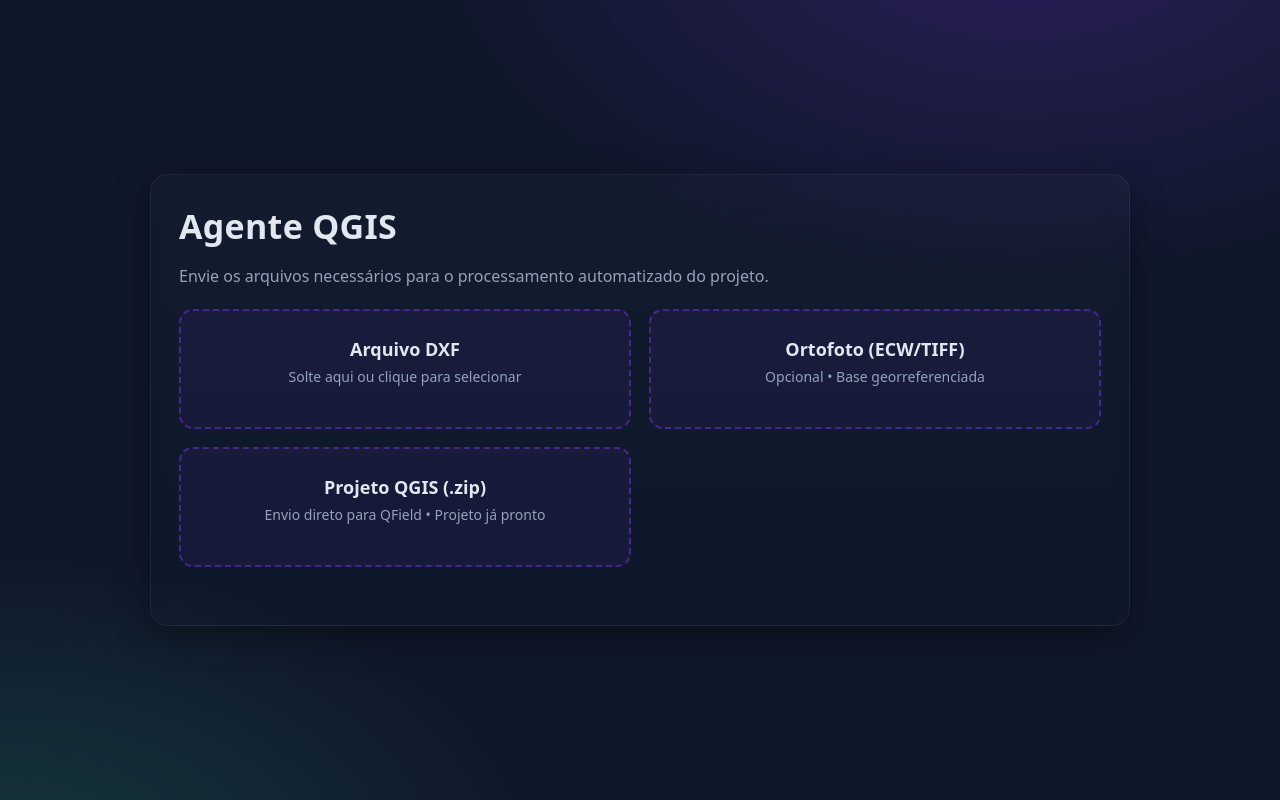
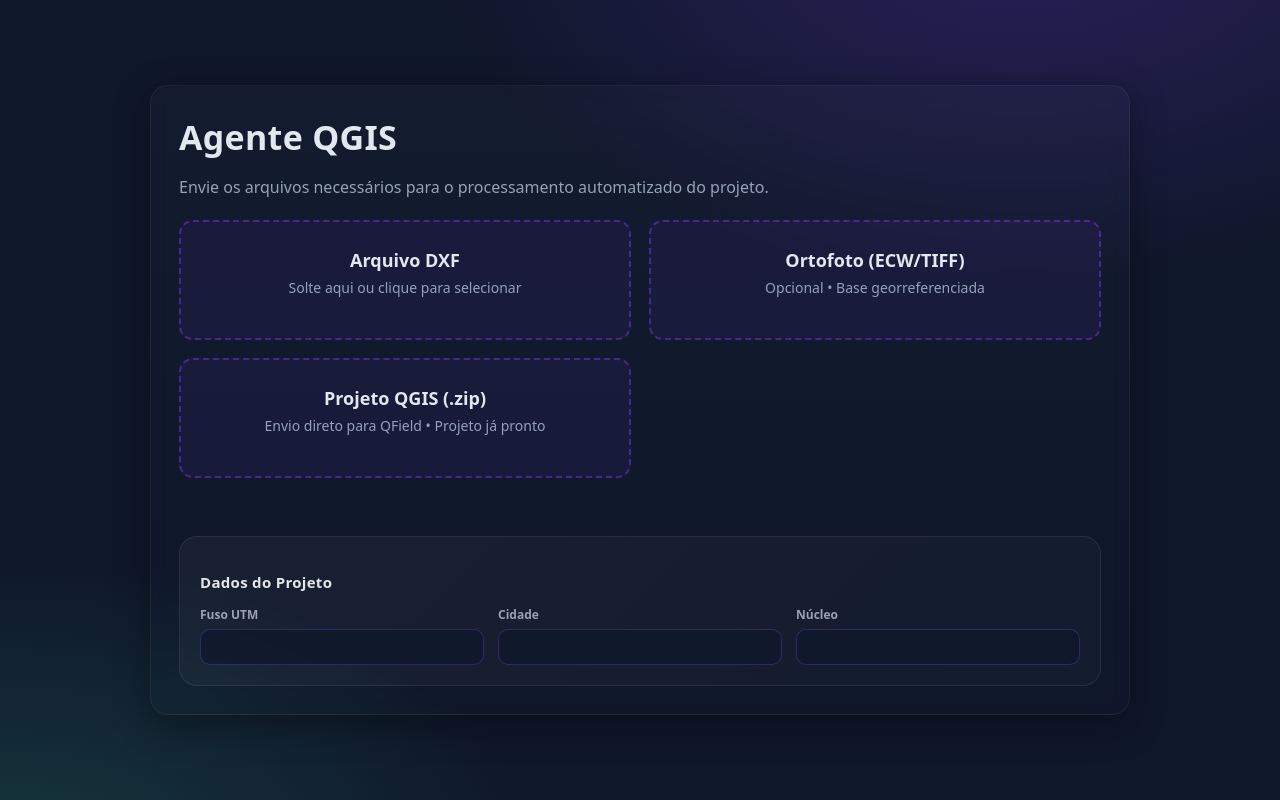
Before and after one commit to henriquesantos769/QGIS-agent, a Django app: page / in a window 1280 px wide. Run offline with Django 5.2, Linux system fonts and the light colour scheme.

Commit message:
adicionando fuso manual

```diff
--- a/qgis_webapp/automacoes_qgis/static/automacoes_qgis/css/style.css
+++ b/qgis_webapp/automacoes_qgis/static/automacoes_qgis/css/style.css
@@ -521,3 +521,76 @@
     font-size: 12px;
   }
 }
+/* ===============================
+   🗺️ Dados do Projeto (Memoriais)
+   =============================== */
+
+.memorial-area {
+  margin-top: 28px;
+  padding: 20px;
+  border-radius: 18px;
+  background: linear-gradient(
+    135deg,
+    rgba(255,255,255,0.04),
+    rgba(255,255,255,0.02)
+  );
+  backdrop-filter: blur(12px);
+  border: 1px solid rgba(255,255,255,0.08);
+}
+
+.memorial-title {
+  font-size: 15px;
+  font-weight: 700;
+  letter-spacing: 0.3px;
+  color: #e5e7eb;
+  margin-bottom: 14px;
+}
+
+.memorial-grid {
+  display: grid;
+  grid-template-columns: repeat(auto-fit, minmax(180px, 1fr));
+  gap: 14px;
+}
+
+/* Campo individual */
+.field {
+  display: flex;
+  flex-direction: column;
+}
+
+/* Label */
+.field label {
+  font-size: 12px;
+  font-weight: 600;
+  color: #9ca3af;
+  margin-bottom: 6px;
+}
+
+/* Input */
+.field input {
+  background: rgba(15, 23, 42, 0.7); /* azul escuro */
+  border: 1px solid rgba(139, 92, 246, 0.25);
+  border-radius: 10px;
+  padding: 9px 12px;
+  font-size: 14px;
+  color: #f9fafb;
+  outline: none;
+  transition: all 0.2s ease;
+}
+
+/* Placeholder */
+.field input::placeholder {
+  color: #6b7280;
+}
+
+/* Hover */
+.field input:hover {
+  border-color: rgba(139, 92, 246, 0.5);
+}
+
+/* Focus */
+.field input:focus {
+  border-color: #8b5cf6;
+  box-shadow: 0 0 0 2px rgba(139, 92, 246, 0.25);
+  background: rgba(15, 23, 42, 0.9);
+}
--- a/qgis_webapp/automacoes_qgis/static/automacoes_qgis/js/main.js
+++ b/qgis_webapp/automacoes_qgis/static/automacoes_qgis/js/main.js
@@ -1,4 +1,12 @@
 // main.js (VERSÃO DE DEPURAÇÃO)
+
+// -----------------------------
+// 🗺️ Campos de memoriais
+// -----------------------------
+const fusoInput = document.getElementById("fusoInput");
+const fuso = document.getElementById("fusoInput")?.value;
+const cidadeInput = document.getElementById("cidadeInput");
+const nucleoInput = document.getElementById("nucleoInput");
 
 const dropDXF = document.getElementById("dropzone-dxf");
 const dropQGISZip = document.getElementById("dropzone-qgis-zip");
@@ -201,8 +209,25 @@
   // A verificação de 'ambos obrigatórios' agora está só no 'checkReadyToStart'
   // O envio só acontece se o botão 'startBtn' estiver visível.
 
+
   const formData = new FormData();
   formData.append("arquivo", selectedDXF);
+  const fuso = fusoInput?.value?.trim();
+  const cidade = cidadeInput?.value?.trim();
+  const nucleo = nucleoInput?.value?.trim();
+
+  console.log("DEBUG FRONTEND:", { fuso, cidade, nucleo });
+
+  if (!fuso) {
+    showToast("❌ Informe o Fuso UTM.");
+    clearLoading(startBtn);
+    return false;
+  }
+
+  formData.append("fuso", fuso);
+  formData.append("cidade", cidade || "");
+  formData.append("nucleo", nucleo || "");
+
   // Garante que a ortofoto só é enviada se existir
   if (selectedOrtho) formData.append("ortofoto", selectedOrtho);
 
--- a/qgis_webapp/automacoes_qgis/templates/automacoes_qgis/index.html
+++ b/qgis_webapp/automacoes_qgis/templates/automacoes_qgis/index.html
@@ -60,6 +60,28 @@
         </button>
       </div>
 
+     <div class="memorial-area">
+  <h3 class="memorial-title">Dados do Projeto</h3>
+
+  <div class="memorial-grid">
+    <div class="field">
+      <label for="fusoInput">Fuso UTM</label>
+      <input id="fusoInput" type="number" />
+    </div>
+
+    <div class="field">
+      <label for="cidadeInput">Cidade</label>
+      <input id="cidadeInput" type="text" />
+    </div>
+
+    <div class="field">
+      <label for="nucleoInput">Núcleo</label>
+      <input id="nucleoInput" type="text" />
+    </div>
+  </div>
+</div>
+
+
       <!-- ================================================= -->
       <!-- 📊 FLUXO DXF – PROGRESSO DO PIPELINE              -->
       <!-- ================================================= -->
--- a/qgis_webapp/automacoes_qgis/views.py
+++ b/qgis_webapp/automacoes_qgis/views.py
@@ -106,7 +106,7 @@
     print("🔁 Progresso e sessão zerados (isolado por usuário)")
     return JsonResponse({"status": "ok", "progresso": request.session["progresso"]})
 
-def executar_pipeline(upload_dir, dxf_path, ortho_path, session_key):
+def executar_pipeline(upload_dir, dxf_path, ortho_path, fuso_utm, epsg_sirgas, session_key):
     try:
         def check_cancel(session_key, etapa_desc="Operação"):
             if pipeline_cancelado(session_key):
@@ -147,7 +147,7 @@
         atualizar_progresso_thread(session_key, 3, "🔧 Convertendo DXF em camadas vetoriais...")
         linhas = dxf_to_shp(dxf_path, paths["linhas"])
 
-        fuso, crs_int = detectar_fuso_utm(dxf_path)
+        fuso, crs_int = fuso_utm, epsg_sirgas
         # fuso = 23
         # crs_int = 31983
         crs_str = f"EPSG:{crs_int}"
@@ -290,6 +290,40 @@
     upload_dir = Path(settings.MEDIA_ROOT) / "uploads" / f"{Path(arquivo.name).stem}_{unique_id}"
     upload_dir.mkdir(parents=True, exist_ok=True)
     dxf_path = upload_dir / arquivo.name
+    fuso_raw = request.POST.get("fuso")
+    print("===== DEBUG POST =====")
+    print("POST:", dict(request.POST))
+    print("FILES:", request.FILES)
+    print("======================")
+
+    if not fuso_raw:
+        return JsonResponse({
+            "status": "erro",
+            "mensagem": "Fuso UTM não informado."
+        }, status=400)
+    try:
+        fuso_utm = int(fuso_raw)
+    except ValueError:
+        return JsonResponse({
+            "status": "erro",
+            "mensagem": "Fuso UTM inválido."
+        }, status=400)
+    MAPA_SIRGAS = {
+        21: 31981,
+        22: 31982,
+        23: 31983,
+        24: 31984,
+        25: 31985,
+    }
+    if fuso_utm not in MAPA_SIRGAS:
+        return JsonResponse({
+            "status": "erro",
+            "mensagem": "Fuso UTM inválido. Use valores entre 21 e 25."
+        }, status=400)
+
+    epsg_sirgas = MAPA_SIRGAS[fuso_utm]
+    print(f"Fuso inserido: {fuso_utm}")
+    print(f"Sirgas Adquirido: {epsg_sirgas}")
 
     request.session["base_dir"] = str(upload_dir)
     request.session.modified = True
@@ -321,7 +355,8 @@
     print("Sessão antes da thread:", request.session.get("progresso"))
     threading.Thread(
         target=executar_pipeline,
-        args=(upload_dir, dxf_path, ortho_path, request.session.session_key),
+        args=(upload_dir, dxf_path, ortho_path, fuso_utm,
+        epsg_sirgas, request.session.session_key),
         daemon=True
     ).start()
 
@@ -500,7 +535,7 @@
 
     proj = client.create_project(
         name=project_name,
-        owner="ICL_ORG",
+        owner="OrgICL",
         description="Exportado via Django",
         is_public=False
     )
```
Also changed, not shown: qgis_webapp/automacoes_memoriais/symbology-style.db (added), qgis_webapp/db.sqlite3, 5 other files.
